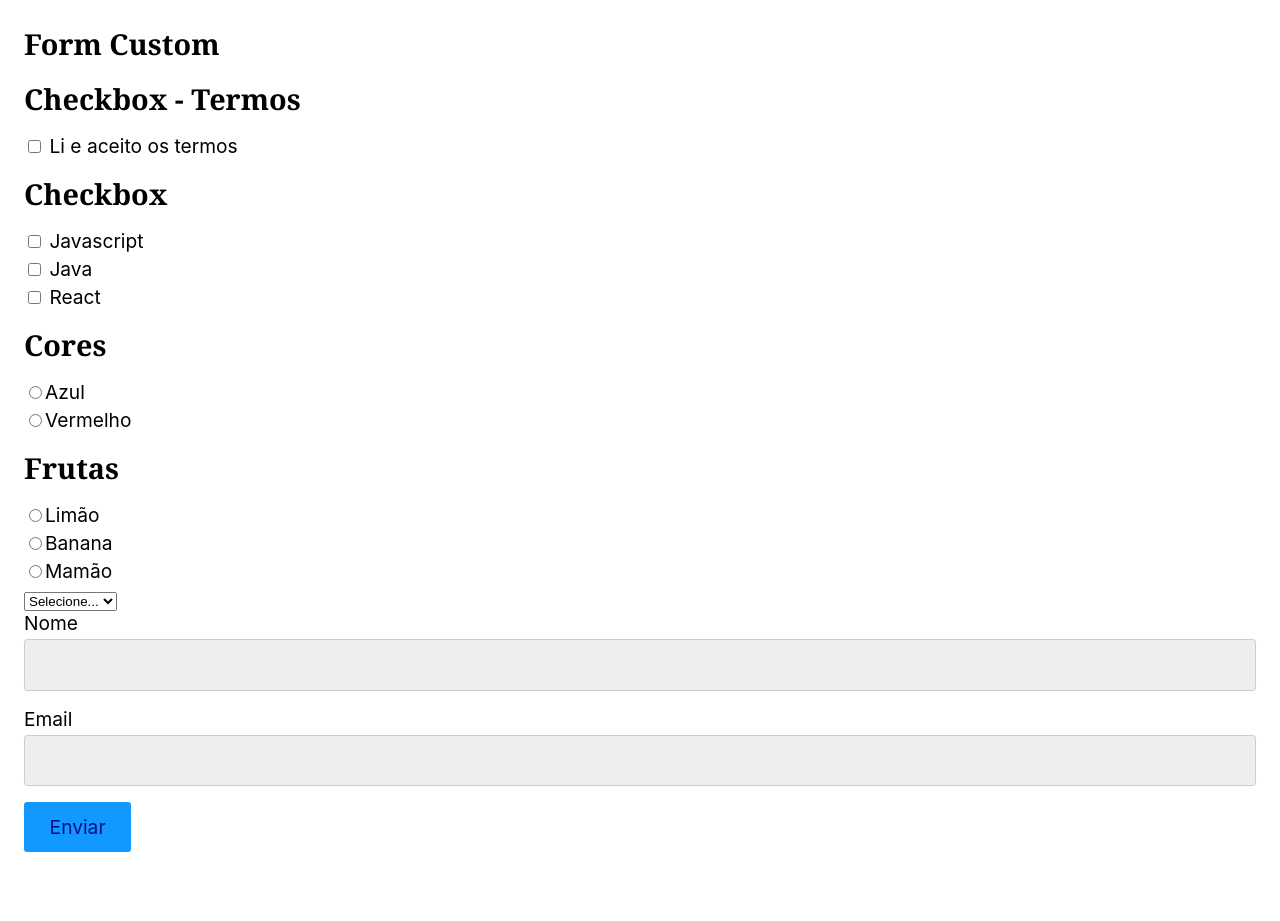
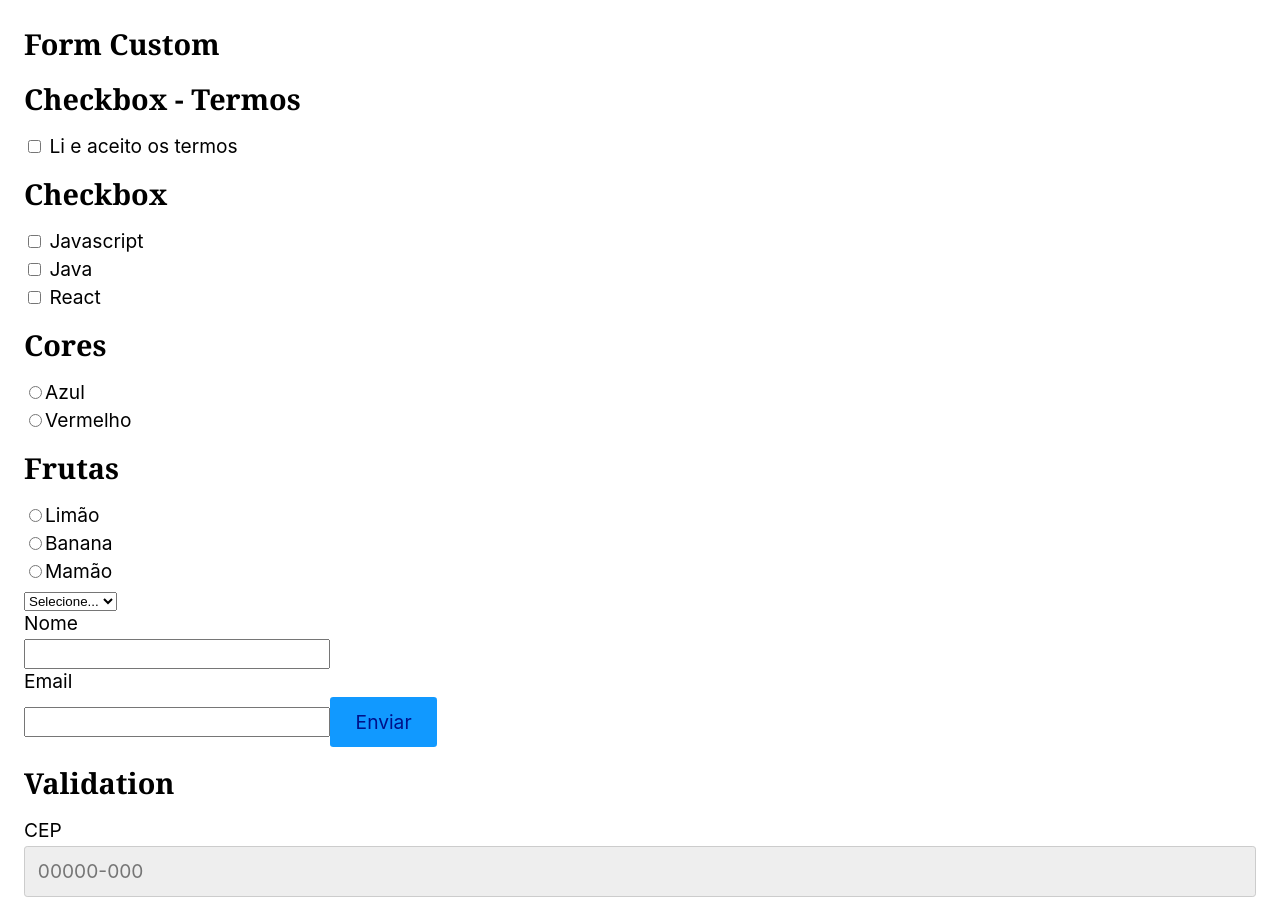
Before and after one commit to alvescamila87/react-origamid, a React (Vite) app in the folder modulo03_formularios/: page / in a window 1280 px wide. Before the commit the page ends 876 px from the top, so only its background shows below. Built offline with nearby package versions, Linux system fonts and the light colour scheme.

Commit message:
cep validation

```diff
--- a/modulo03_formularios/src/App.tsx
+++ b/modulo03_formularios/src/App.tsx
@@ -1,4 +1,4 @@
-import { useState } from "react";
+import { ChangeEvent, useState } from "react";
 import Input from "./components/FormCustom/Input"
 import Select from "./components/FormCustom/Select";
 import Radio from "./components/FormCustom/Radio";
@@ -15,6 +15,7 @@
 
 function App() {
 
+  // form custom
   const [nome, setNome] = useState('');
   const [email, setEmail] = useState('');
   const [produto, setProduto] = useState('');
@@ -25,6 +26,31 @@
 
   if(termos.length > 0) { // validação de item único sem precisar outro checkbox
     console.log("Enviar")
+  }
+
+  // form custom: validation
+  const [cep, setCep] = useState('');
+  const [error, setError] = useState<string | null>(null);
+
+  function validateCEP(value: string) {
+    if(value.length === 0) {
+      setError("Preencha o valor para CEP");
+      return false;
+    } else if (!/^\d{5}-?\d{3}$/.test(value)) {
+      setError("Preencha um CEP válido");
+      return false;
+    } else {
+      setError(null);
+      return true;
+    }
+  }
+
+  function handleBlur({target}: ChangeEvent<HTMLInputElement>) {
+    //const regex = /^\d{5}-?\d{3}$/;
+    //const validacao = regex.test(target.value);
+    //console.log(validacao);
+    validateCEP(target.value)
+    console.log(validateCEP(target.value));
   }
 
   return (
@@ -83,6 +109,20 @@
         <Input id="email" label="Email" value={email} setValue={setEmail} />
         <button>Enviar</button>
       </form>
+      <h2>Validation</h2>
+      <form>
+        <Input
+          label="CEP"
+          id="CEP"
+          type="text"
+          value={cep}
+          setValue={setCep}
+          onBlur={handleBlur} //validation
+          placeholder={"00000-000"}
+        />
+        {cep}
+        {error && <p>{error}</p>}
+      </form>
     </>
   )
 }
--- a/modulo03_formularios/src/components/FormCustom/Input.tsx
+++ b/modulo03_formularios/src/components/FormCustom/Input.tsx
@@ -1,22 +1,27 @@
-import React, { FC } from "react"
+import React, { ChangeEvent, FC } from "react"
 
 interface InputProps {
     id: string,
     label: string,
     value: string,
     setValue: (value: string) => void
+    type?: string, // Propriedade type opcional
+    placeholder?: string, // Propriedade type opcional
+    onBlur?: ({target}: ChangeEvent<HTMLInputElement>) => void,
 }
 
-const Input: FC<InputProps> = ({id, label, value, setValue}) => {
+const Input: FC<InputProps> = ({ id, label, value, setValue, type, placeholder, onBlur }) => {
     return (
         <>
             <label htmlFor={id}>{label}</label>
             <input
-                type="text"
+                type={type} // Propriedade type opcional
                 name={id}
                 id={id}
                 value={value}
                 onChange={(e) => setValue(e.target.value)}
+                placeholder={placeholder} // Propriedade type opcional
+                onBlur={onBlur} // Propriedade type opcional
             />
         </>
     )
```
